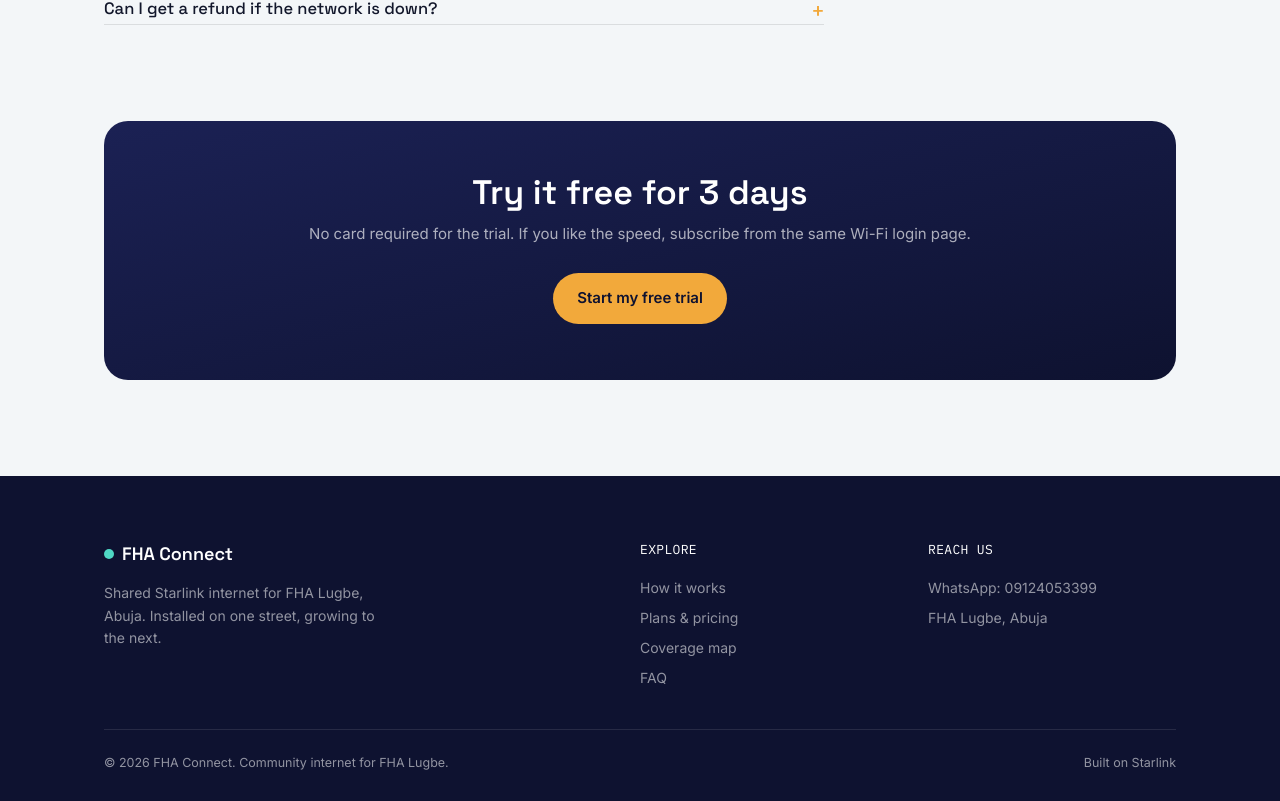
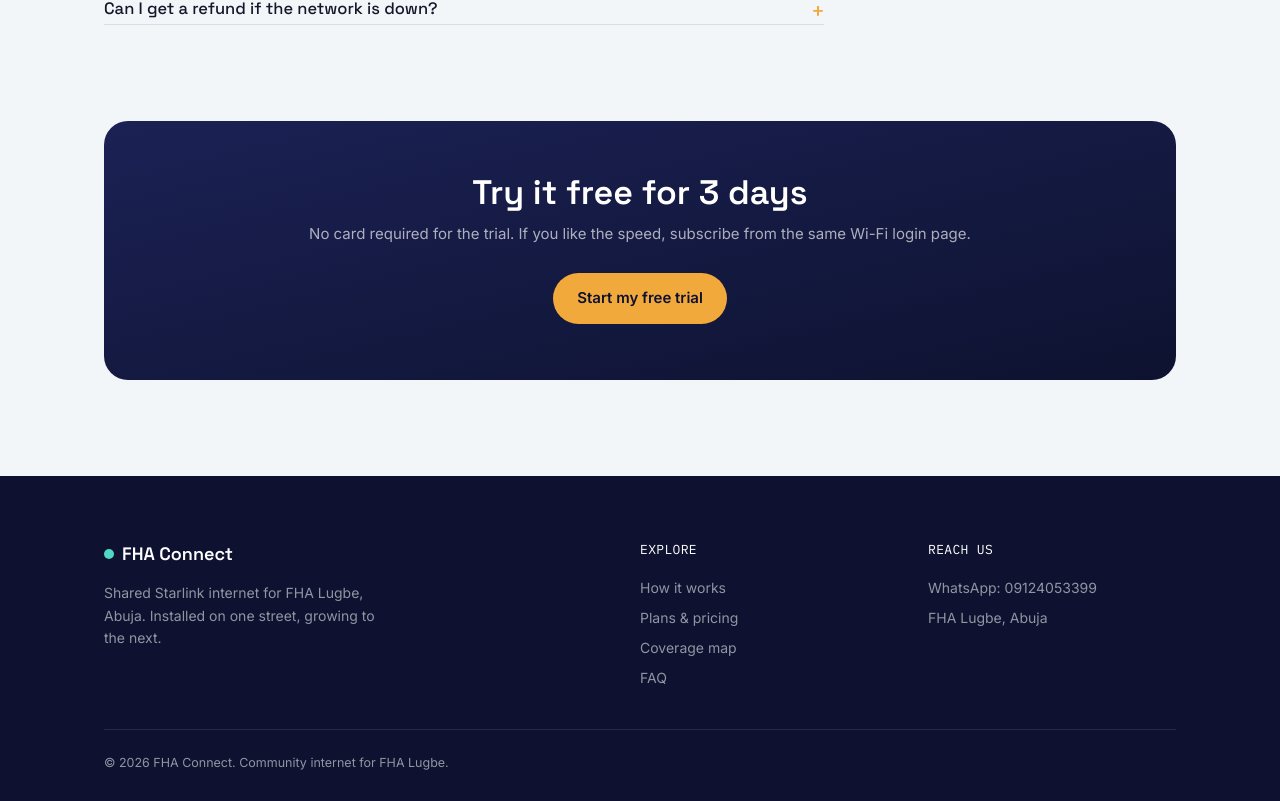
Before and after one commit to Johnny2275/JOY-CONNECT, a React (Vite) app in the folder fha-connect-react/: page / in a window 1280 px wide. Shown: the part 3303-4104 px from the top of the page. Built offline with nearby package versions, Linux system fonts and the light colour scheme.

Commit message:
Remove 'Built on Starlink' from footer

```diff
--- a/fha-connect-react/src/components/Footer.jsx
+++ b/fha-connect-react/src/components/Footer.jsx
@@ -60,7 +60,6 @@ export default function Footer() {
 
         <div className="flex justify-between flex-wrap gap-2.5 pt-6 text-[12.5px]">
           <span>© 2026 FHA Connect. Community internet for FHA Lugbe.</span>
-          <span>Built on Starlink</span>
         </div>
       </div>
     </footer>
```
